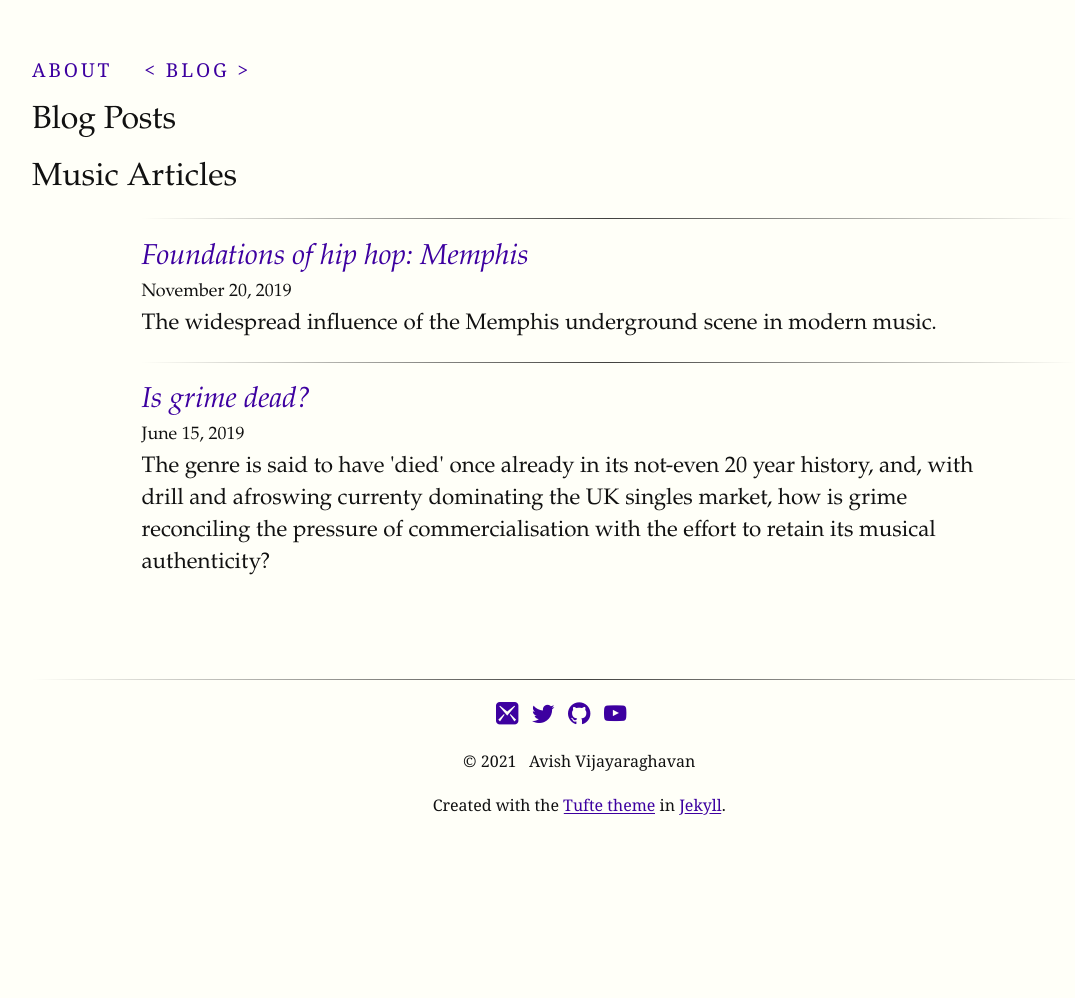
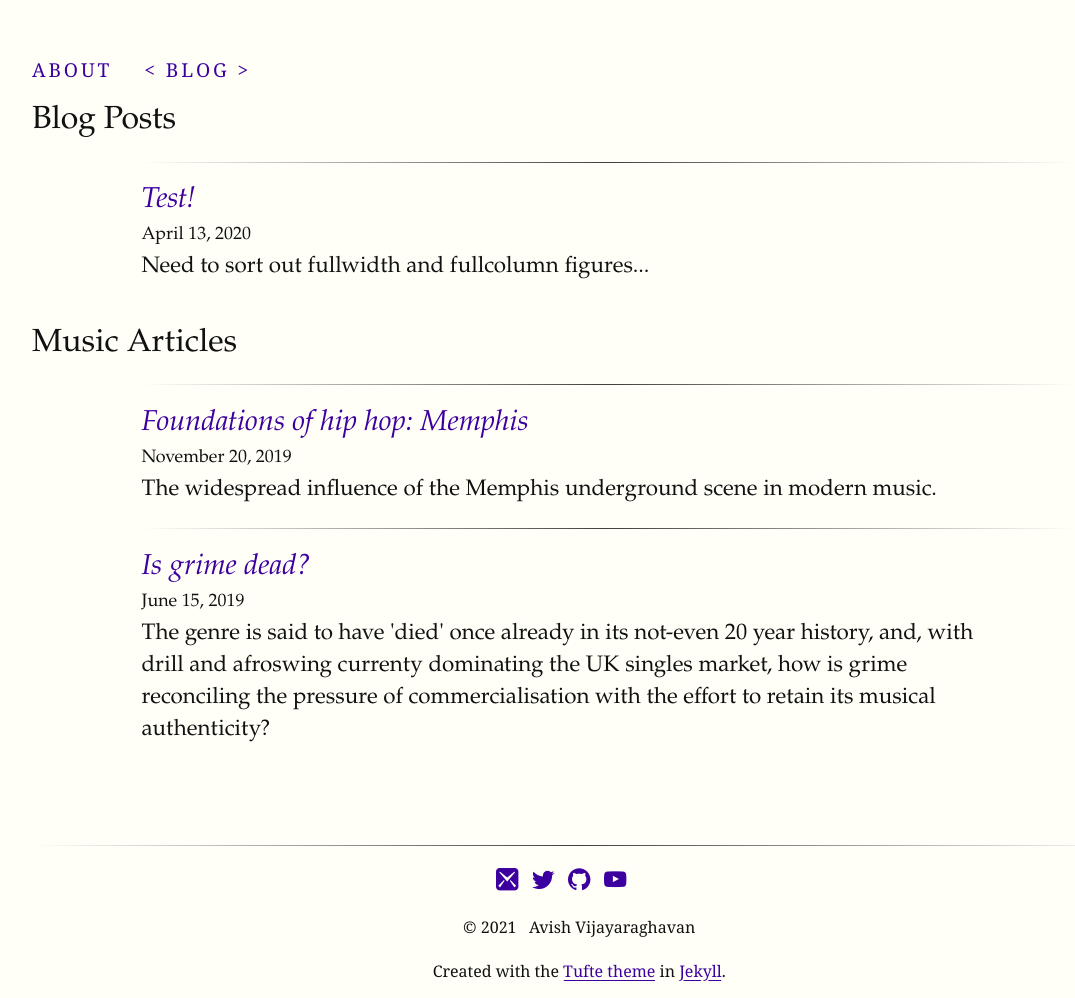
Before and after one commit to avishvj/avishvj.github.io, a Jekyll site: the page built from pages/blog.md, in a window 1280 px wide. Shown: the whole page, without its empty margins (32-1107 px from the left). Built offline with Jekyll 4.4.1, drawn with Linux system fonts in a browser that asks for light colours; some web fonts are replaced; before the commit the page ends 900 px from its top, so only the background shows below that.

Commit message:
sort out multiple lists using jekyll categories; note: the _post/ subfolders mean nothing, purely there for organisation BUT they do correspond to the categories

```diff
--- a/_config.yml
+++ b/_config.yml
@@ -3,7 +3,7 @@ title: Machine Learning for Precision Medicine
 #subtitle: maybe add later?
 author: Avish Vijayaraghavan
 simple_search: http://google.com/search
-description: My personal website for work and my blogs
+description: My personal website for work and blogging
 # baseurl: avishvj.github.io
 # url: "http://avishvj.github.io"
 
@@ -15,7 +15,7 @@ personal_tag: avishvj
 
 markdown: kramdown
 markdown_ext: "markdown,mkdown,mkdn,mkd,md"
-permalink: /articles/:short_year/:title
+permalink: /articles/:categories/:title
 timezone: Europe/London
 
 excerpt_separator: <!--more-->  # you can specify your own separator, of course.
--- a/_plugins/fullwidth.rb
+++ b/_plugins/fullwidth.rb
@@ -16,8 +16,10 @@ module Jekyll
     def render(context)
 
       # Gather settings
+      #site = context.registers[:site]
+      #converter = site.find_converter_instance(::Jekyll::Converters::Markdown)
       site = context.registers[:site]
-      converter = site.find_converter_instance(::Jekyll::Converters::Markdown)
+      converter = site.getConverterImpl(Jekyll::Converters::Markdown)
 
       baseurl = context.registers[:site].config['baseurl']
       label = Kramdown::Document.new(@text[1],{remove_span_html_tags:true}).to_html # render markdown in caption
--- /dev/null
+++ b/_posts/test/2020-04-13-test.md
@@ -0,0 +1,9 @@
+---
+layout: full-width-article
+title:  "Test!"
+excerpt: "Need to sort out fullwidth and fullcolumn figures..."
+date:   2020-04-13 09:46:04
+categories: test
+---
+
+Testing!
--- a/pages/blog.md
+++ b/pages/blog.md
@@ -5,12 +5,22 @@ permalink: /blog/
 ---
 
   <span style="font-size: xx-large ;">Blog Posts</span>
+  <ul class="content-listing ">
+  {% for post in site.categories.test %}
+    <li class="listing">
+      <hr class="slender">
+      <a href="{{ post.url | prepend: site.baseurl }}"><h3 class="contrast">{{ post.title }}</h3></a>
+      <br><span class="smaller">{{ post.date | date: "%B %-d, %Y" }}</span>  <br/>
+      <div>{{ post.excerpt }}</div>
+    </li>
+  {% endfor %}
+  </ul>
 
   <span style="font-size: xx-large; padding-top:30px">
     Music Articles
   </span>
   <ul class="content-listing ">
-    {% for post in site.posts %}
+    {% for post in site.categories.music %}
         <li class="listing">
           <hr class="slender">
           <a href="{{ post.url | prepend: site.baseurl }}"><h3 class="contrast">{{ post.title }}</h3></a>
```
Also changed, not shown: _posts/music/2019-06-15-is-grime-dead.md (renamed from _posts/2019-06-15-is-grime-dead.md, +1 -1 lines), _posts/music/2019-11-20-memphis-ug.md (renamed from _posts/2019-11-20-memphis-ug.md, +1 -1 lines).
